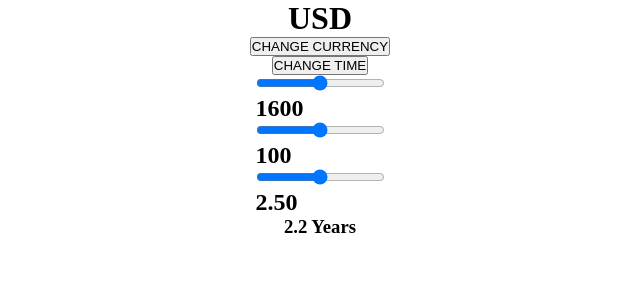
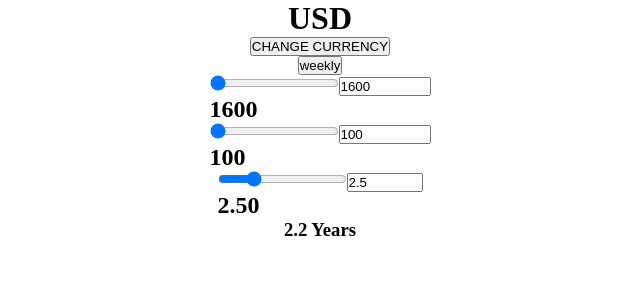
Before and after one commit to RunFridge/startup-nomogram, a React app: page / in a window 1280 px wide. Shown: the top 300 px of the page, without its empty margins (320-960 px from the left). Built offline with nearby package versions, Linux system fonts and the light colour scheme.

Commit message:
:art: Improve timeframe state structure

```diff
--- a/src/components/Startup.tsx
+++ b/src/components/Startup.tsx
@@ -25,6 +25,7 @@ const Startup: React.FC<IProps> = ({
   profit,
   growth,
   currency,
+  timeframe,
   breakEvenPoint,
   onExpenseChange,
   onProfitChange,
@@ -32,6 +33,9 @@ const Startup: React.FC<IProps> = ({
   onTimeframeClick,
   onCurrencyClick,
 }) => {
+  const timeframeName = timeframe.name;
+  const [moneyMin, moneyMax] = timeframe.money;
+  const [growthMin, growthMax] = timeframe.growth;
   return (
     <FlexBox>
       <h1>{currency}</h1>
@@ -47,7 +51,7 @@ const Startup: React.FC<IProps> = ({
           onTimeframeClick();
         }}
       >
-        CHANGE TIME
+        {timeframeName}
       </button>
       <section>
         <input
@@ -55,6 +59,18 @@ const Startup: React.FC<IProps> = ({
           onChange={(e) => {
             onExpenseChange(+e.target.value);
           }}
+          value={expense}
+          min={moneyMin}
+          max={moneyMax}
+        />
+        <input
+          type="number"
+          onChange={(e) => {
+            onExpenseChange(+e.target.value);
+          }}
+          value={expense}
+          min={moneyMin}
+          max={moneyMax}
         />
         <h2>{Math.round(expense)}</h2>
       </section>
@@ -64,6 +80,18 @@ const Startup: React.FC<IProps> = ({
           onChange={(e) => {
             onProfitChange(+e.target.value);
           }}
+          value={profit}
+          min={moneyMin}
+          max={moneyMax}
+        />
+        <input
+          type="number"
+          onChange={(e) => {
+            onProfitChange(+e.target.value);
+          }}
+          value={profit}
+          min={moneyMin}
+          max={moneyMax}
         />
         <h2>{Math.round(profit)}</h2>
       </section>
@@ -73,6 +101,20 @@ const Startup: React.FC<IProps> = ({
           onChange={(e) => {
             onGrowthChange(+e.target.value);
           }}
+          value={growth}
+          min={growthMin}
+          max={growthMax}
+          step={0.01}
+        />
+        <input
+          type="number"
+          onChange={(e) => {
+            onGrowthChange(+e.target.value);
+          }}
+          value={growth}
+          min={growthMin}
+          max={growthMax}
+          step={0.01}
         />
         <h2>{growth.toFixed(2)}</h2>
       </section>
--- a/src/containers/StartupContainer.tsx
+++ b/src/containers/StartupContainer.tsx
@@ -11,9 +11,8 @@ import {
 } from '../module/startup';
 
 const StartupContainer: React.FC = () => {
-  const { expense, profit, growth, currency, breakEvenPoint } = useSelector(
-    (state: IState) => state,
-  );
+  const { expense, profit, growth, currency, breakEvenPoint, timeframe } =
+    useSelector((state: IState) => state);
   const dispatch = useDispatch();
   const onExpenseChange = useCallback(
     (expense: number) => dispatch(updateExpense(expense)),
@@ -37,6 +36,7 @@ const StartupContainer: React.FC = () => {
   );
   return (
     <Startup
+      timeframe={timeframe}
       expense={expense}
       profit={profit}
       growth={growth}
--- a/src/module/startup.ts
+++ b/src/module/startup.ts
@@ -3,6 +3,13 @@ import { computeBreakEvenPoint } from '../utils/calculator';
 import { DAYS_PER_YEAR } from '../utils/constant';
 
 // Types
+type MinMax = [number, number];
+export interface ITimeframe {
+  name: 'weekly' | 'monthly' | 'yearly';
+  constant: number;
+  money: MinMax;
+  growth: MinMax;
+}
 export interface IAction {
   type: string;
   payload?: any;
@@ -12,15 +19,31 @@ export interface IState {
   expense: number;
   profit: number;
   breakEvenPoint: number;
+  timeframe: ITimeframe;
   currency: keyof typeof currencyPayloads;
 }
 
 // Payloads constants
-export const timeframeConstants = {
-  WEEKLY_TO_MONTHLY: DAYS_PER_YEAR / 7 / 12,
-  MONTHLY_TO_YEARLY: 12,
-  YEARLY_TO_WEEKLY: 1 / (DAYS_PER_YEAR / 7),
-};
+export const timeFrames: ITimeframe[] = [
+  {
+    name: 'weekly',
+    constant: 1 / (DAYS_PER_YEAR / 7),
+    money: [0, 1_000_000],
+    growth: [0, 10],
+  },
+  {
+    name: 'monthly',
+    constant: DAYS_PER_YEAR / 7 / 12,
+    money: [0, 3_000_000],
+    growth: [0, 50],
+  },
+  {
+    name: 'yearly',
+    constant: 12,
+    money: [0, 100_000_000],
+    growth: [0, 10_000],
+  },
+];
 export const currencyPayloads = {
   USD: 'USD' as const,
   KRW: 'KRW' as const,
@@ -48,19 +71,18 @@ export const updateGrowth = (growth: number) => ({
   type: UPDATE_GROWTH,
   payload: growth,
 });
-let timeframeIdx = -1;
+let timeframeIdx = 0;
 export const toggleTimeframe = () => {
-  const timeframes = Object.values(timeframeConstants);
   function nextTimeframe() {
-    timeframeIdx = ++timeframeIdx % timeframes.length;
-    return timeframes[timeframeIdx];
+    timeframeIdx = ++timeframeIdx % timeFrames.length;
+    return timeFrames[timeframeIdx];
   }
   return {
     type: TOGGLE_TIMEFRAME,
     payload: nextTimeframe(),
   };
 };
-let currencyIdx = -1;
+let currencyIdx = 0;
 export const toggleCurrency = () => {
   const currencies = Object.values(currencyPayloads);
   function nextCurrency() {
@@ -80,6 +102,7 @@ const initialState = (expense = 1600, growth = 2.5, profit = 100): IState => {
     growth,
     profit,
     breakEvenPoint: computeBreakEvenPoint(expense, growth, profit),
+    timeframe: { ...timeFrames[0], constant: 1 },
     currency: currencyPayloads.USD,
   };
 };
@@ -121,13 +144,15 @@ const startup: Reducer<IState, IAction> = (state = initialState(), action) => {
         ),
       };
     case TOGGLE_TIMEFRAME:
-      const timeframeConstant = action.payload;
+      const timeframe = action.payload;
       return {
         ...state,
-        expense: state.expense * timeframeConstant,
-        profit: state.profit * timeframeConstant,
+        timeframe,
+        expense: state.expense * timeframe.constant,
+        profit: state.profit * timeframe.constant,
         growth:
-          (Math.exp(Math.log(1 + state.growth / 100) * timeframeConstant) - 1) *
+          (Math.exp(Math.log(1 + state.growth / 100) * timeframe.constant) -
+            1) *
           100,
       };
     case TOGGLE_CURRENCY:
```
